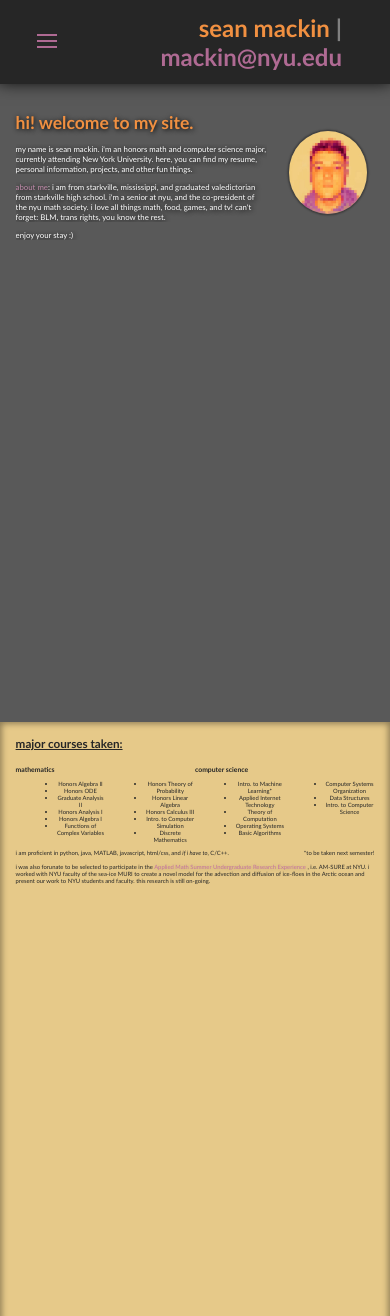
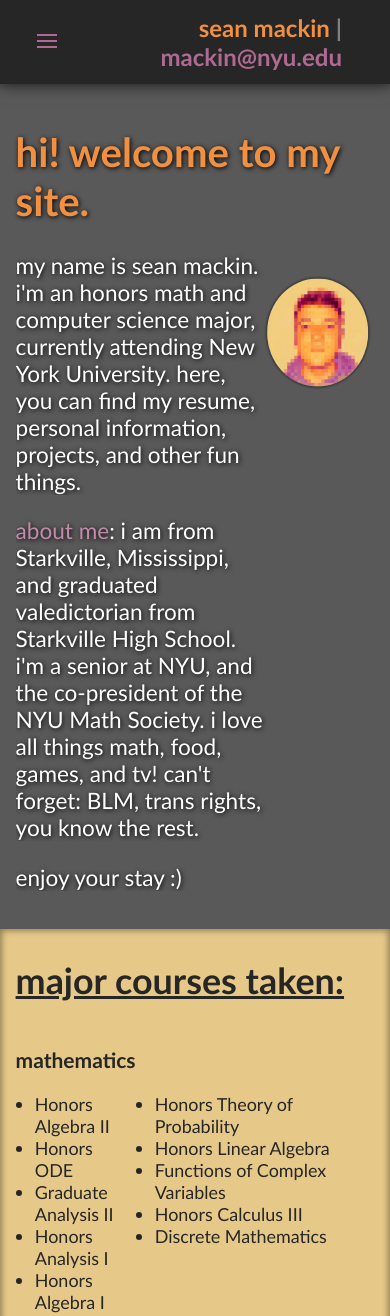
Before and after one commit to seanmackin/home, a plain HTML site: page index.html in a window 390 px wide. Shown: the top 1316 px of the page. Drawn offline with Linux system fonts and the light colour scheme.

Commit message:
made it more mobile friendly

```diff
--- a/index.html
+++ b/index.html
@@ -26,23 +26,23 @@
         <div class="nav-link"><a href="https://google.com" target="_blank"><h3>my resume</h3></a></div>
         <div class="nav-link"><a href="https://seanmackin.github.io/vet-jeopardy/" target="_blank"><div style="line-height: 0.8;"><h3>vet jeopardy</h3>
         <i style="font-size: 0.8vw;"> a teaching-tool game used by my mom to teach veterinary anaesthesiology</i></div></a><br></div>
-        <div class="nav-link"><a href="https://google.com" target="_blank"><h3>tbd: other project</h3></a></div>
+        <div class="nav-link"><a href="https://google.com" target="_blank"><h3>tbd: another project</h3></a></div>
         <div class="tbd"></div>
     </div>
 
     <div class="content">
 
       <div id="intro">
+        <h1>hi! welcome to my site.</h1>
         <img id="prof-pic" src="./public/pixel_photo.jpg"/>
-        <h1>hi! welcome to my site.</h1>
         <div id="info-blurb">
           <p>my name is sean mackin. i'm an honors math and computer science major, currently
             attending New York University. here, you can find my resume, personal information,
             projects, and other fun things.
           </p>
-          <p> <span style="color: var(--magenta-l);">about me</span>: i am from starkville,
-            mississippi, and graduated valedictorian from   starkville high school. i'm a
-            senior at nyu, and the co-president of the nyu math society. i love all things
+          <p> <span style="color: var(--magenta-l);">about me</span>: i am from Starkville,
+            Mississippi, and graduated valedictorian from Starkville High School. i'm a
+            senior at NYU, and the co-president of the NYU Math Society. i love all things
             math, food, games, and tv! can't forget: BLM, trans rights, you know the rest.
           <p>enjoy your stay :)</p>
         </div>
@@ -59,20 +59,19 @@
               <li>Graduate Analysis II</li>
               <li>Honors Analysis I</li>
               <li>Honors Algebra I</li>
-              <li>Functions of Complex Variables</li>
             </ul>
           </div>
-          <div id="year">
+          <div id="year" style="flex: 2;">
             <h3 style="visibility: hidden;"> space </h3>
             <ul>
               <li>Honors Theory of Probability</li>
               <li>Honors Linear Algebra</li>
+              <li>Functions of Complex Variables</li>
               <li>Honors Calculus III</li>
-              <li>Intro. to Computer Simulation</li>
               <li>Discrete Mathematics</li>
             </ul>
           </div>
-          <div id="year">
+          <div id="year"style="flex: 1.5;">
             <h3 style="text-align: left;"> computer science </h3>
             <ul>
               <li>Intro. to Machine Learning*</li>
@@ -82,17 +81,18 @@
               <li>Basic Algorithms</li>
             </ul>
           </div>
-          <div id="year">
+          <div id="year" style="flex: 1.5;">
             <h3 style="visibility: hidden;"> space </h3>
             <ul>
               <li>Computer Systems Organization</li>
               <li>Data Structures</li>
+              <li>Intro. to Computer Simulation</li>
               <li>Intro. to Computer Science</li>
             </ul>
           </div>
       </div>
       <span style="float: right;">*to be taken next semester!</span>
-      i am proficient in python, java, MATLAB, javascript, html/css, and <i>if i have to</i>, C/C++.
+      <br> i am proficient in python, java, MATLAB, javascript, html/css, and <i>if i have to</i>, C/C++.
       <br><br>i was also forunate to be selected to participate in the <span  style="color: var(--magenta-d); text-shadow: 1px 1px 5px rgba(0, 0, 0, 0.2);">
       Applied Math Summer Undergraduate Research Experience </span>, i.e. AM-SURE at NYU. i worked with NYU faculty of the sea-ice MURI
       to create a novel model for the advection and diffusion of ice-floes in the Arctic ocean and present our work to NYU students and faculty.
--- a/styles.css
+++ b/styles.css
@@ -81,7 +81,7 @@ nav > div {
   background-color: var(--magenta);
   box-shadow: inset 0rem -0.2rem 1rem 0.1rem rgba(0, 0, 0, 0.6);
   color: black;
-  font-size: 1.4vw;
+  font-size: calc(0.66vw + 10px);
 }
 .nav-link {
   /* centering */
@@ -102,7 +102,7 @@ nav > div {
 .nav-link:hover {
   background-color: var(--magenta-d);
   box-shadow: inset 0rem 0rem 0.4rem 0.1rem rgba(0, 0, 0, 0.4);
-  font-size: 1.5vw;
+  font-size: calc(0.66vw + 11px);
 }
 .tbd {
   flex:3
@@ -132,18 +132,17 @@ nav #site-title {
   display: flex;
   flex-direction: column;
   justify-content: center;
-  /* MODIFY THIS AS YOU ADD MORE TO MAIN PAGE */
-  height: 150%;
   width: 100%;
   transition: 400ms;
   background-color: var(--raisin-black-ll);
 }
 #intro h1 {
   text-shadow: 1px 1px 5px black;
-  font-size: 4.5vw;
+  font-size: calc(2.6vw + 30px);
 }
-.content p {
+#intro p {
   color: white;
+  font-size: calc(0.66vw + 20px);
   text-shadow: 1px 1px 5px black;
   overflow: hidden;
 }
@@ -156,16 +155,16 @@ nav #site-title {
   /* color scheme */
   background-color: var(--raisin-black-l);
   color: var(--cadmium-orange);
-  font-size: 2vw;
 }
 #prof-pic {
-  position: absolute;
-  top: 12vw;
+  float: right;
+  top: 10vw;
   right: 6vw;
   height: auto;
-  width: 20%;
+  width: calc(20% + 30px);
   border-radius: 50%;
   box-shadow: 0 0 0.1rem 0.1rem rgba(0, 0, 0, 0.3);
+  transform: translate(-1.5vw, calc(-6vw + 50px));
 }
 #info-blurb {
   width: 70%;
@@ -177,12 +176,16 @@ nav #site-title {
   flex: 1;
   box-shadow: inset 0rem 0rem 0.4rem 0.1rem rgba(0, 0, 0, 0.4);
   color: var(--raisin-black);
-  font-size: 1.5vw;
+  font-size: calc(0.5vw + 16px);
 }
 #courses {
   display: flex;
+  flex-wrap: wrap;
+  border-bottom: 1px solid black;
 }
 #year {
   flex: 1;
   text-align: center;
 }
+#course-section ul {margin-left: 0; padding-left:1.2rem}
+#course-section li {margin-left: 0; padding-left:0; text-align: left;}
```
Also changed, not shown: favicon.ico.
